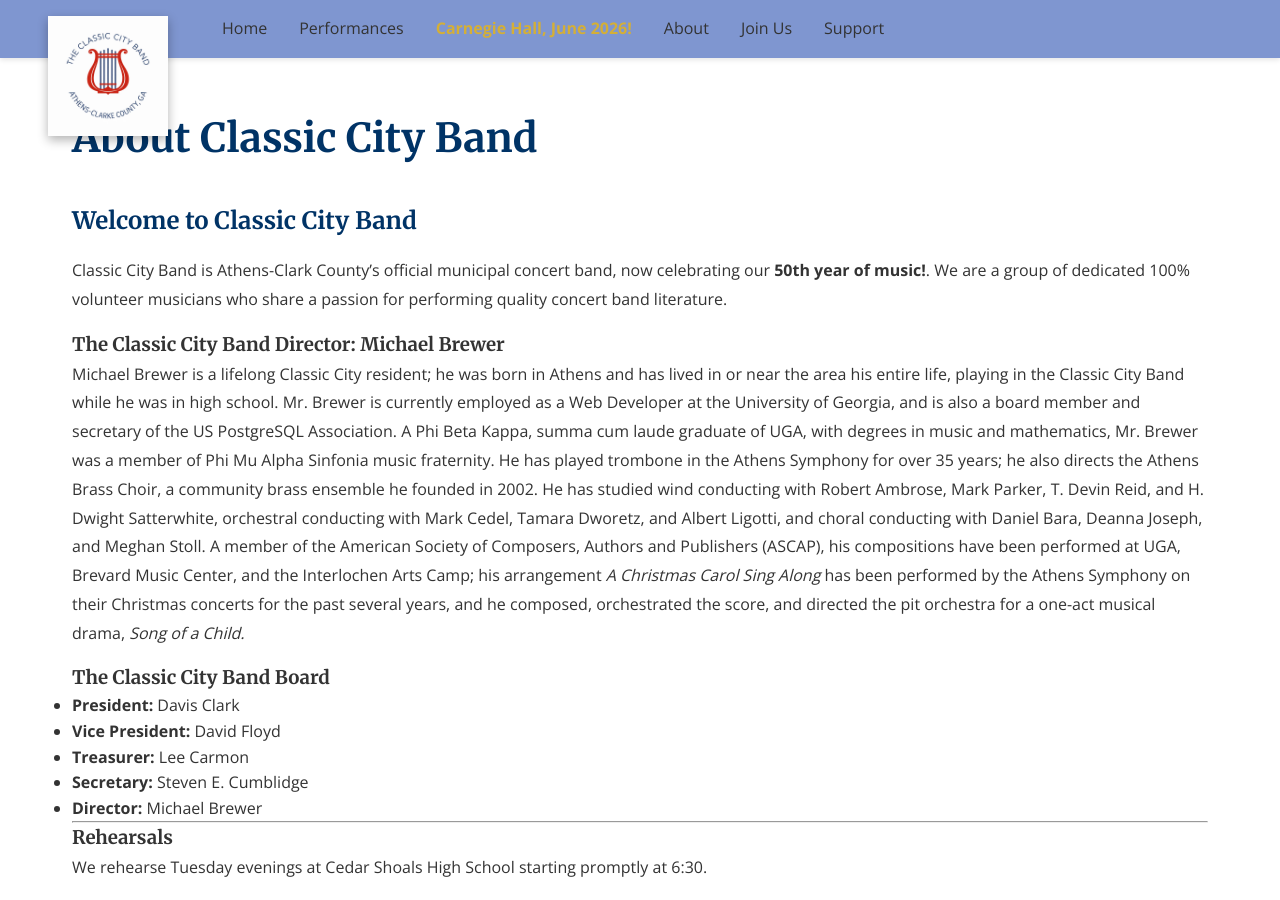
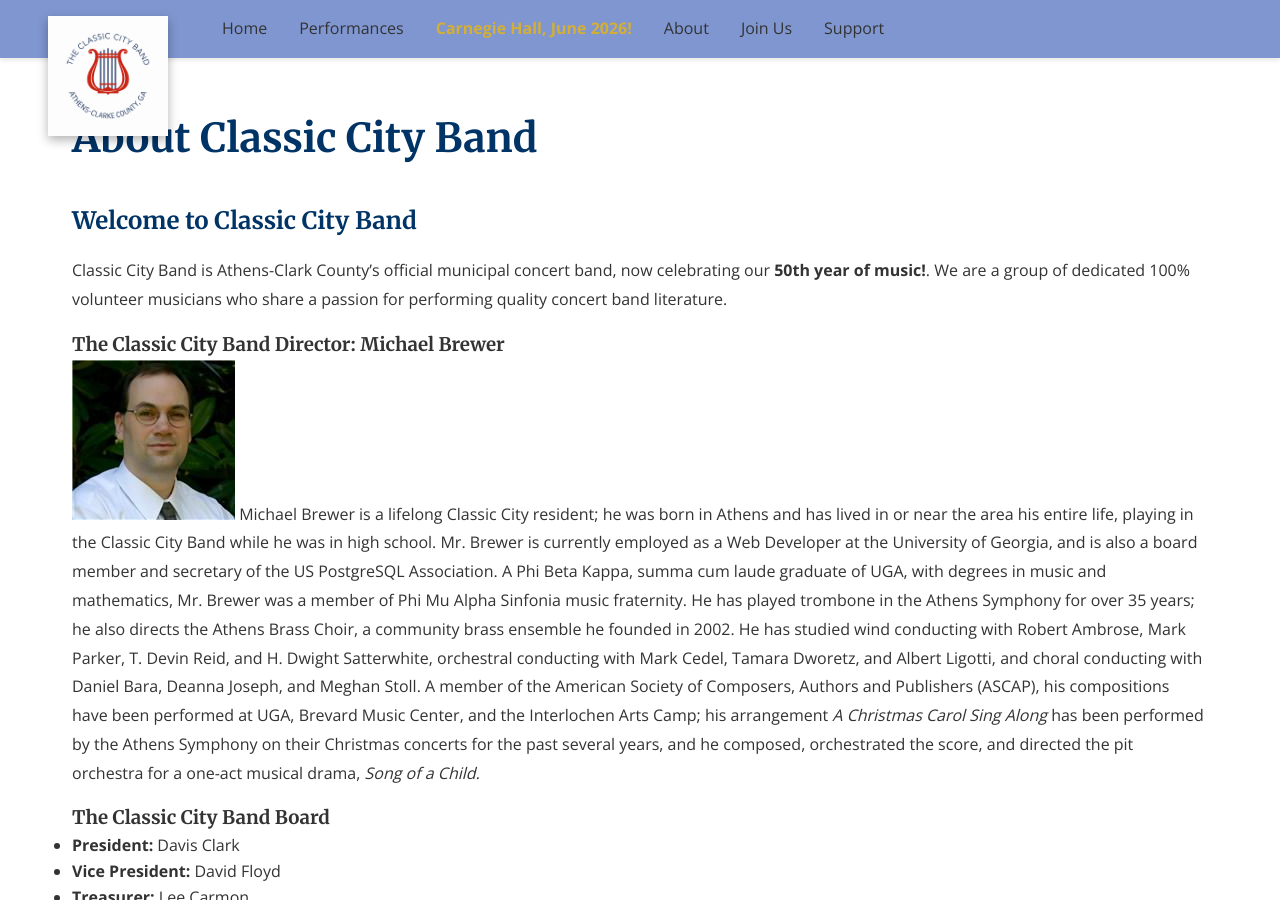
Before and after one commit to webmasterCCB/CCBwebsite, a Jekyll site: the page built from about.md, in a window 1280 px wide and 900 px high. Built offline with Jekyll 4.4.1, drawn with Linux system fonts in a browser that asks for light colours.

Commit message:
Update about.md

```diff
--- a/about.md
+++ b/about.md
@@ -8,7 +8,7 @@ title: About Classic City Band
 Classic City Band is Athens-Clark County's official municipal concert band, now celebrating our <strong>50th year of music!</strong>. We are a group of dedicated 100% volunteer musicians who share a passion for performing quality concert band literature.
 
 ### The Classic City Band Director: Michael Brewer<br>
-
+![Photo of Michael Brewer, Classic City Band Director]({{ site.baseurl }}/assets/images/MichaelBrewer.jpg)
 Michael Brewer is a lifelong Classic City resident; he was born in Athens and has lived in or near the area his entire life, playing in the Classic City Band while he was in high school. Mr. Brewer is currently employed as a Web Developer at the University of Georgia, and is also a board member and secretary of the US PostgreSQL Association. A Phi Beta Kappa, summa cum laude graduate of UGA, with degrees in music and mathematics, Mr. Brewer was a member of Phi Mu Alpha Sinfonia music fraternity. He has played trombone in the Athens Symphony for over 35 years; he also directs the Athens Brass Choir, a community brass ensemble he founded in 2002. He has studied wind conducting with Robert Ambrose, Mark Parker, T. Devin Reid, and H. Dwight Satterwhite, orchestral conducting with Mark Cedel, Tamara Dworetz, and Albert Ligotti, and choral conducting with Daniel Bara, Deanna Joseph, and Meghan Stoll. A member of the American Society of Composers, Authors and Publishers (ASCAP), his compositions have been performed at UGA, Brevard Music Center, and the Interlochen Arts Camp; his arrangement <i>A Christmas Carol Sing Along</i> has been performed by the Athens Symphony on their Christmas concerts for the past several years, and he composed, orchestrated the score, and directed the pit orchestra for a one-act musical drama, <i>Song of a Child.</i>
 
 ### The Classic City Band Board
```
